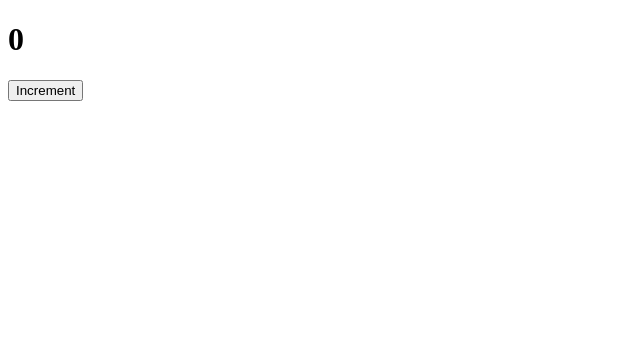
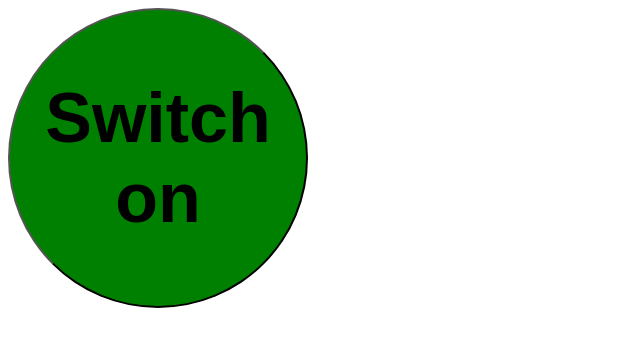
Before and after one commit to abhishekpawarDev/reactJsPracticeFolder, a React (Vite) app in the folder react-practice/: page / in a window 1280 px wide. Shown: the top 346 px of the page, without its empty margins (0-640 px from the left). Built offline with nearby package versions, Linux system fonts and the light colour scheme.

Commit message:
12:02 #31

```diff
--- a/react-practice/src/App.jsx
+++ b/react-practice/src/App.jsx
@@ -3,10 +3,13 @@ import NetflixPage from "./components/netflixCard";
 import MovieCard from "./components/mapMethod";
 import EventHandling from "./components/eventHandling";
 import UseStateHook from "./hooks/state";
+import DerivedState from "./derivedState";
+import LiftingStateUp from "./liftingstateup";
+import ToogleBtnProject from "./toogleProject";
 const App = () => {
   return (
     <>
-      <UseStateHook/>
+      <ToogleBtnProject/>
     </>
   )
 }
--- /dev/null
+++ b/react-practice/src/derivedState/index.jsx
@@ -0,0 +1,24 @@
+import React, { useState } from "react";
+
+const DerivedState = () => {
+    const [user, setUser] = useState([
+        { name: 'Navi', age: 22 },
+        { name: 'Ravi', age: 29 },
+        { name: 'Lavi', age: 25 },
+    ])
+
+    const userAveAge = Math.round(user.reduce((accumlator, currentElement) => { return accumlator + currentElement.age }, 0) / user.length);
+    console.log(userAveAge);
+    // userAveAge is derived state meaning his vlaeues depend on other state
+    return (
+        <>
+            {user.map((cE, index) => (
+                <p key={index}>{cE.name} and {cE.age}</p>
+            ))}
+            <p>User Age Average is {userAveAge}</p>
+        </>
+
+    );
+}
+
+export default DerivedState;
--- /dev/null
+++ b/react-practice/src/liftingstateup/index.jsx
@@ -0,0 +1,32 @@
+// Why Lift State Up?
+//  When two or more components need to share or update the same piece of data, it’s better to keep that state in their nearest common ancestor.
+
+import React, { useState } from "react"
+const LiftingStateUp = () =>{
+    const [value , setValue] = useState('')
+    return(
+        <>
+        <InputComponent value={value} setValue={setValue}/>
+        <DisplayComponenrt value={value}/>
+        </>
+    )
+}
+
+export const InputComponent = ({value , setValue}) =>{
+
+    return(
+        <>
+        <input type="text" placeholder="Enter Anything" value={value} onChange={(e)=>setValue(e.target.value)}></input>
+        </>
+
+    )
+}
+
+export const DisplayComponenrt = ({value}) =>{
+    return(
+        <>
+    <p>Hello .....{value}</p>
+    </>
+    )
+}
+export default LiftingStateUp;
--- /dev/null
+++ b/react-practice/src/toogleProject/index.jsx
@@ -0,0 +1,25 @@
+import React, { useState } from "react";
+
+const ToogleBtnProject = () => {
+    const[toogle , setToogle] = useState(true)
+    return(
+        <div>
+        <button style={{width:'300px' ,
+            height:'300px',
+            fontSize:'70px',
+            fontWeight:'bold' ,
+            backgroundColor: toogle ? 'green' : 'red',
+            borderRadius:'50%',
+            textAlign:'center',
+        }}
+            onClick={()=>setToogle(!toogle)}
+            >
+            {toogle?'Switch on':'Switch of'}
+            </button>
+        </div>
+    )
+}
+
+
+
+export default ToogleBtnProject;
```
